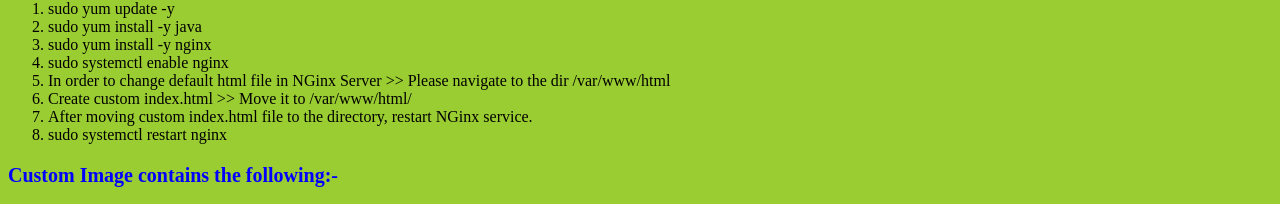
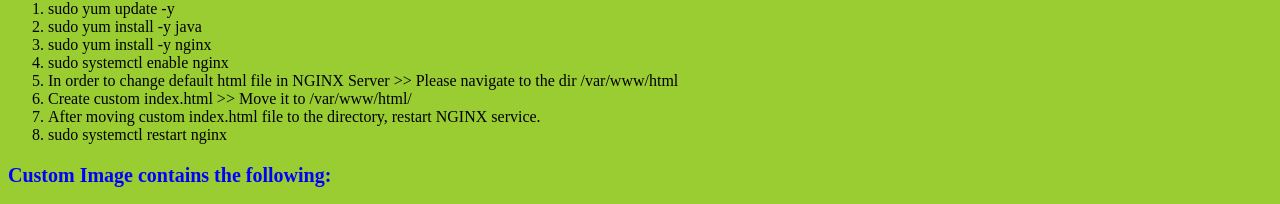
Before and after one commit to thangacodes/packer_tutorial, a plain HTML site: page Packer/project-III/index.html in a window 1280 px wide. Shown: the part 170-374 px from the top of the page. Drawn offline with Linux system fonts and the light colour scheme.

Commit message:
content updation

```diff
--- a/Packer/project-III/index.html
+++ b/Packer/project-III/index.html
@@ -15,12 +15,12 @@
    <li>sudo yum install -y java</li>
    <li>sudo yum install -y nginx</li>
    <li>sudo systemctl enable nginx</li>
-   <li>In order to change default html file in NGinx Server >> Please navigate to the dir /var/www/html</li>
+   <li>In order to change default html file in NGINX Server >> Please navigate to the dir /var/www/html</li>
    <li>Create custom index.html >> Move it to /var/www/html/</li>
-   <li>After moving custom index.html file to the directory, restart NGinx service.</li>
+   <li>After moving custom index.html file to the directory, restart NGINX service.</li>
    <li>sudo systemctl restart nginx</li>
   </ol>
-   <h3 style="color: blue; font-size: 20px;" align="left">Custom Image contains the following:-</h3>
+   <h3 style="color: blue; font-size: 20px;" align="left">Custom Image contains the following:</h3>
    <ol>
    <li>java jdk installed </li>
    <li>putty installed </li>
```
